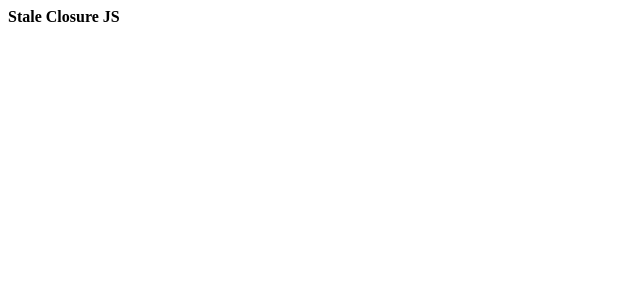
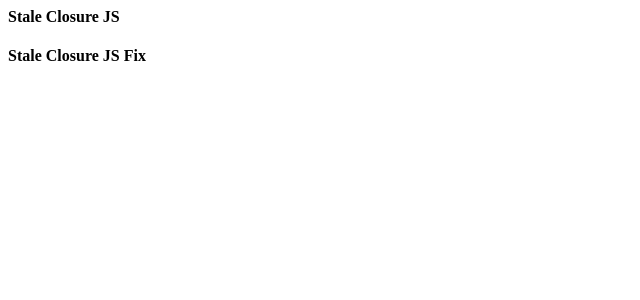
Before and after one commit to poojachoudhary560/react-stale-closure-pc, a React (Create React App) app: page / in a window 1280 px wide. Shown: the top 300 px of the page, without its empty margins (0-640 px from the left). Built offline with nearby package versions, Linux system fonts and the light colour scheme.

Commit message:
1 file modified

```diff
--- a/src/App.js
+++ b/src/App.js
@@ -1,5 +1,6 @@
 import React from 'react';
 import StaleClosure from './StaleClosure';
+import StaleClosureFix from './StaleClosureFix';
 import './style.css';
 
 export default function App() {
@@ -7,6 +8,8 @@ export default function App() {
     <div>
       <h4>Stale Closure JS </h4>
       <StaleClosure />
+      <h4>Stale Closure JS Fix </h4>
+      <StaleClosureFix />
     </div>
   );
 }
```
